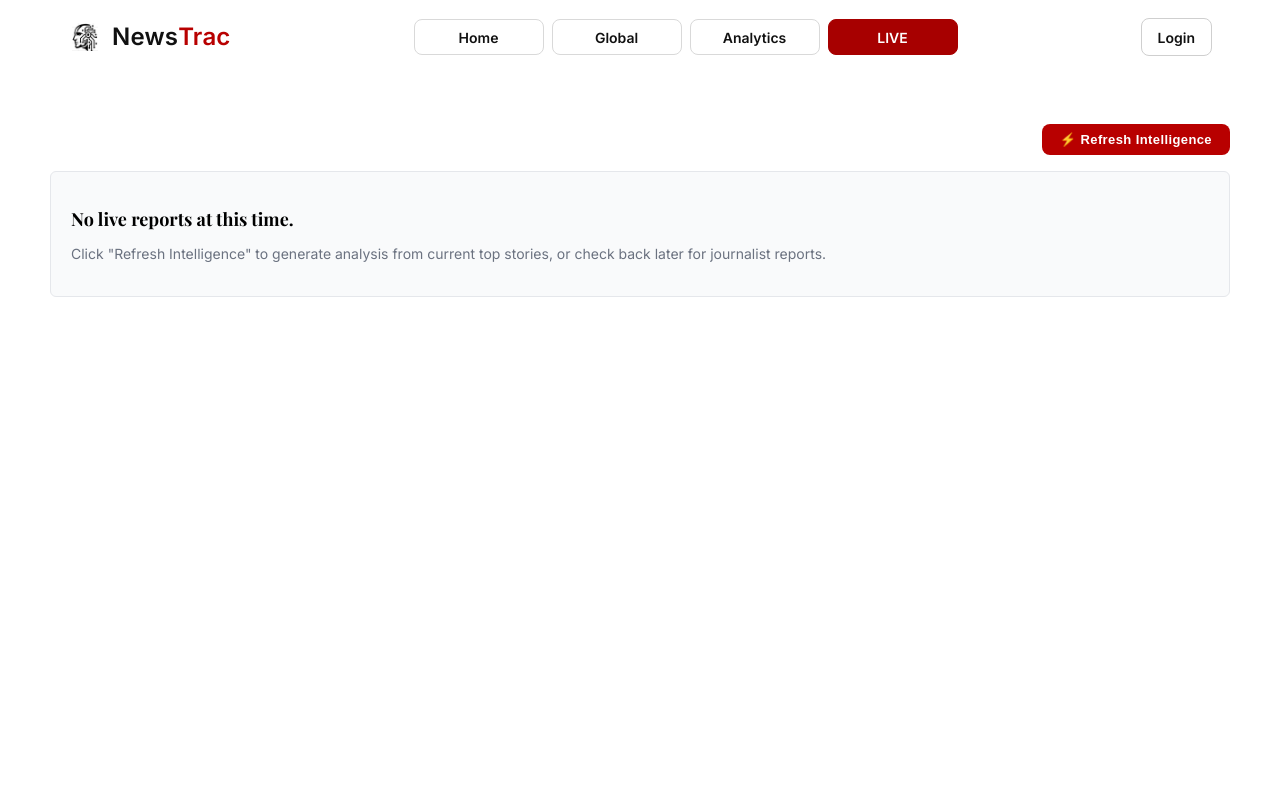
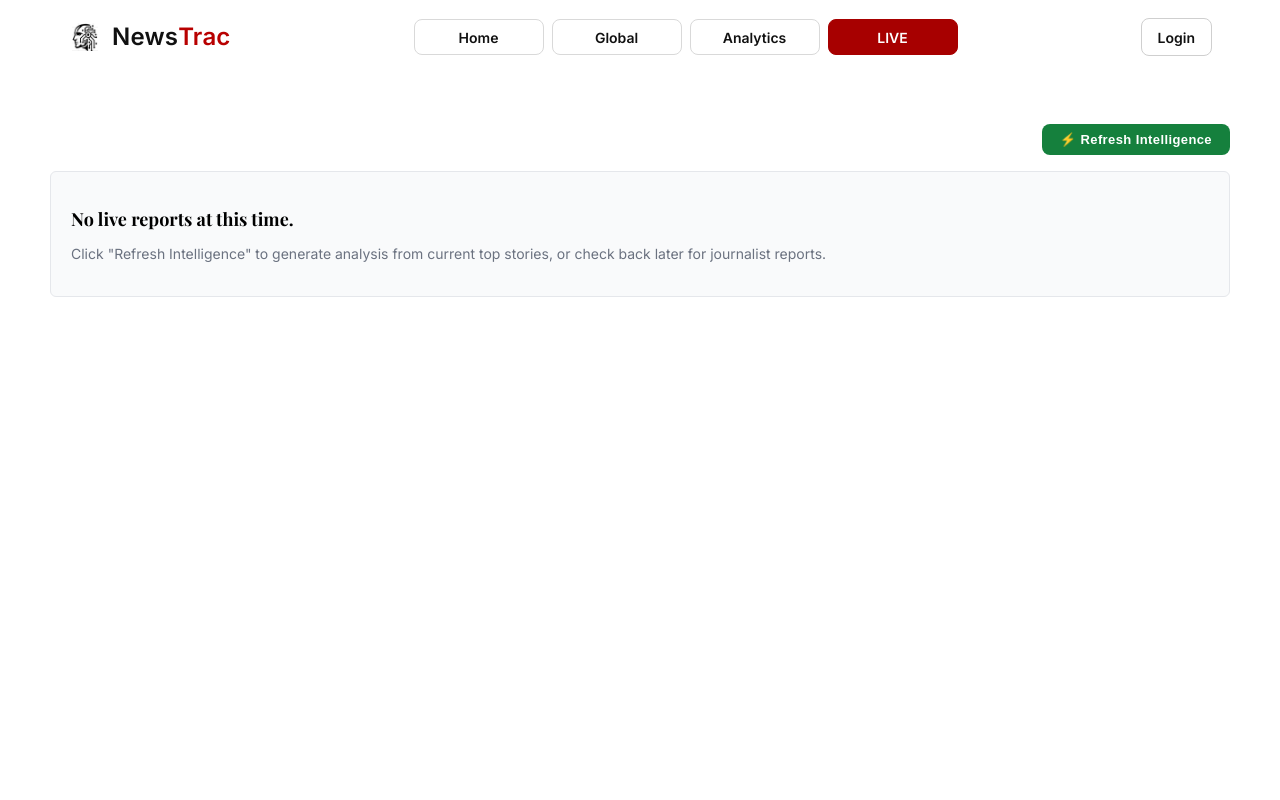
Before and after one commit to gregoryogbili/newstrack-frontend, a Next.js app: page /live in a window 1280 px wide. Shown: the top 800 px of the page. Built offline with nearby package versions, Linux system fonts and the light colour scheme; no server answers.

Commit message:
refresh button colour change

```diff
--- a/pages/live/index.js
+++ b/pages/live/index.js
@@ -50,7 +50,7 @@ export default function LivePage() {
             disabled={generating}
             style={{
               padding: "8px 18px",
-              background: generating ? "#e5e7eb" : "#b80000",
+              background: generating ? "#e5e7eb" : "#15803d",
               color: generating ? "#9ca3af" : "#fff",
               border: "none",
               borderRadius: 8,
```
